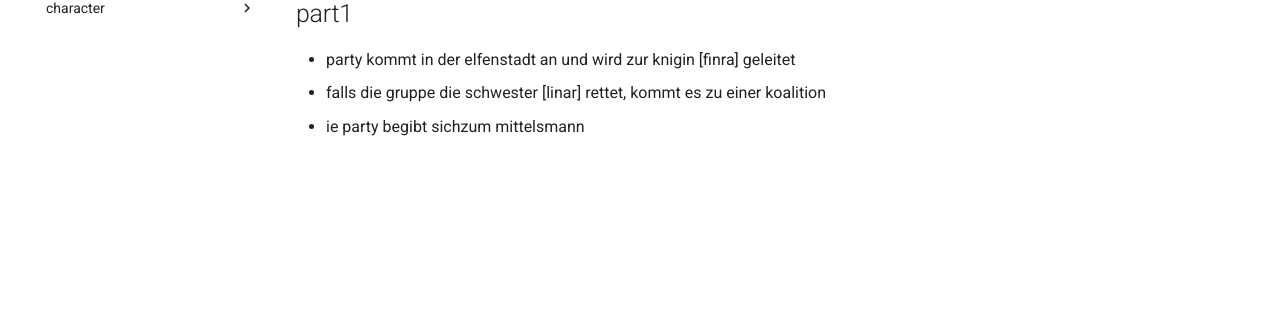
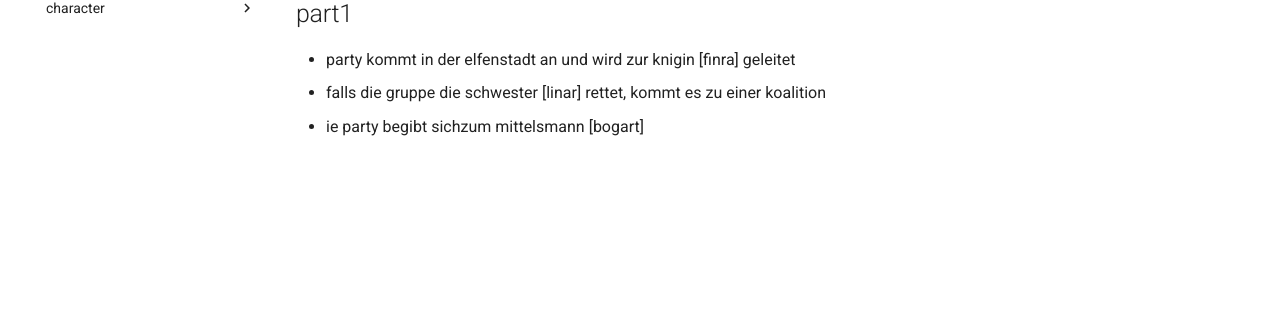
Before and after one commit to mkdocs-pnp/avalon, an MkDocs documentation site: the page built from docs/chapter/chapter9.md, in a window 1280 px wide. Shown: the part 184-493 px from the top of the page. Built offline with MkDocs 1.6.1 and Material for MkDocs 9.7.7, drawn with Linux system fonts in a browser that asks for light colours.

Commit message:
Update chapter9.md

```diff
--- a/docs/chapter/chapter9.md
+++ b/docs/chapter/chapter9.md
@@ -4,4 +4,4 @@
 
 * party kommt in der elfenstadt an und wird zur knigin [finra] geleitet
 * falls die gruppe die schwester [linar] rettet, kommt es zu einer koalition
-* ie party begibt sichzum mittelsmann
+* ie party begibt sichzum mittelsmann [bogart]
```
